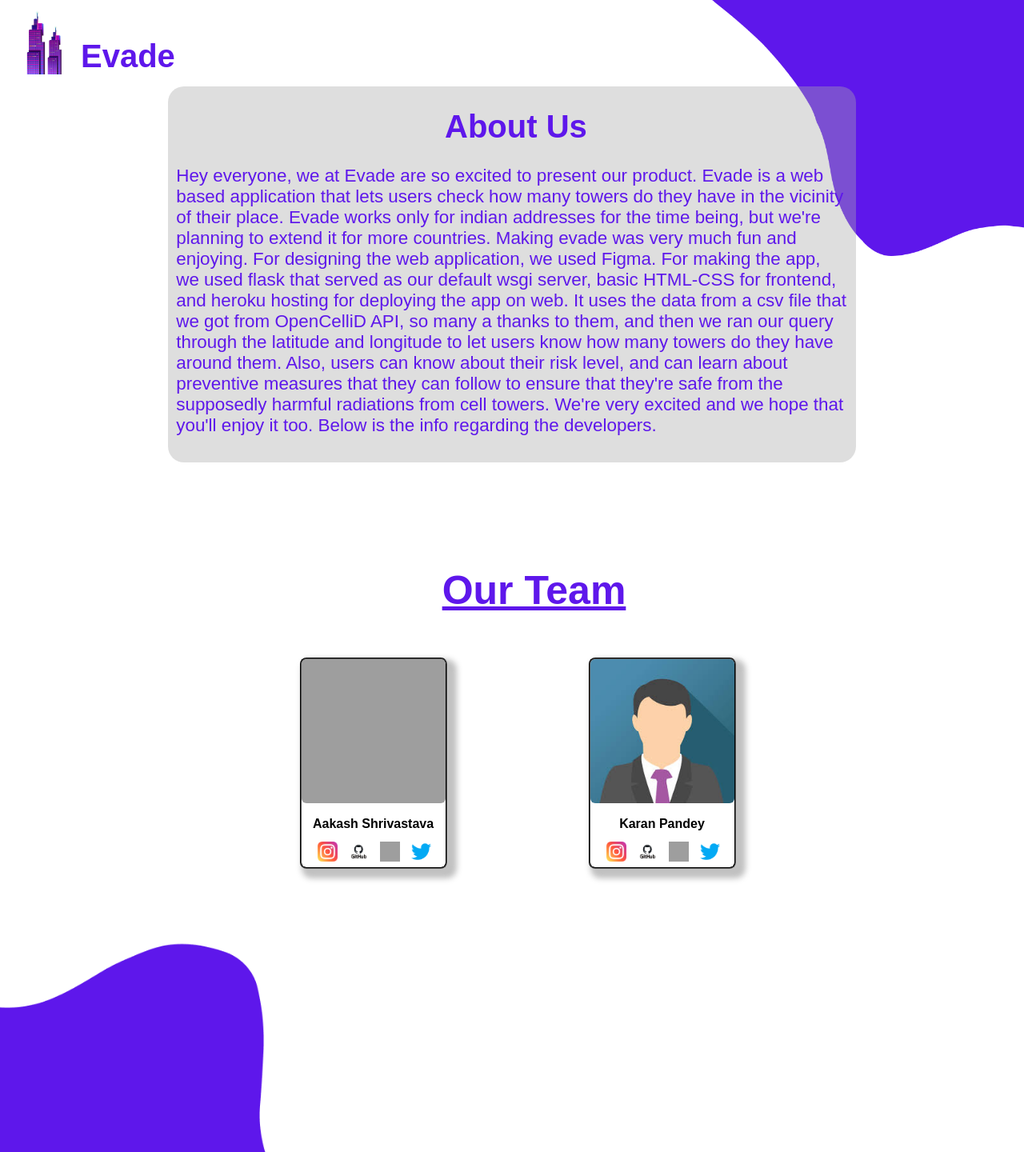
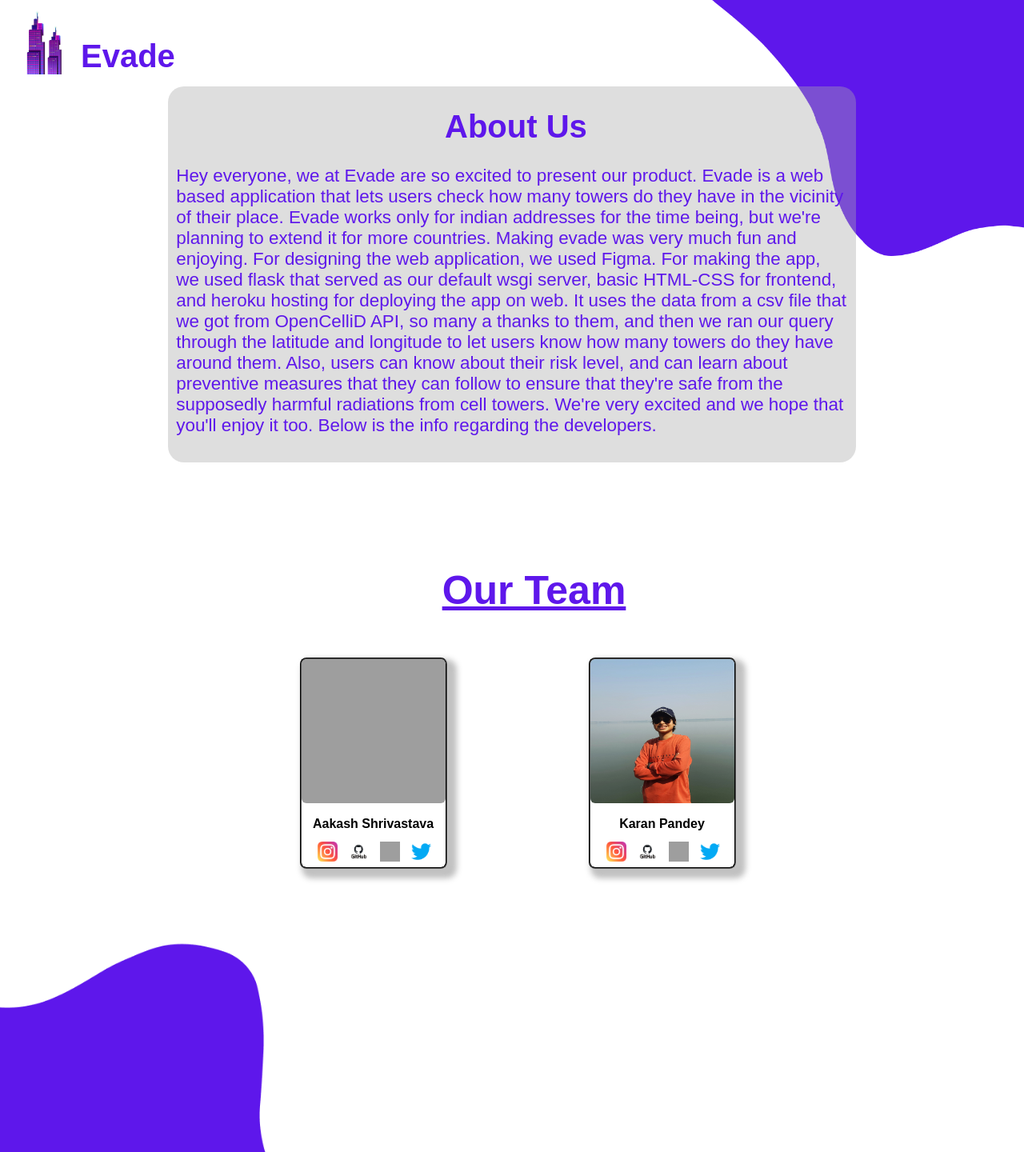
Before and after one commit to kaps2002/Evade, a Flask app: page /about in a window 1280 px wide. Shown: the whole page at 80% size. Run offline with Flask 2, Linux system fonts and the light colour scheme; grey boxes are pictures that could not be loaded.

Commit message:
Add styling

```diff
--- a/templates/about.html
+++ b/templates/about.html
@@ -33,9 +33,9 @@
                 </div>
             </div>
             <div class="card">
-                <img src="../static/images/team2.jfif" alt="Avatar" class="tpic">
+                <img src="../static/images/20201226_185027.jpg" alt="Avatar" class="tpic">
                 <div class="container">
-                  <h3 class="name" ><b>Karan Pandey</b></h3>
+                  <h3 class="name"><b>Karan Pandey</b></h3>
                   <div class="contact">
                     <a href="https://www.instagram.com/kaps2002/" target="_blank"><img src="../static/images/instagram.png" alt="" width="25" height="25" class="photo"></a>
                     <a href="https://github.com/kaps2002" target="_blank"><img src="../static/images/2.png" alt="" width="25" height="25" class="photo"></a>
```
Also changed, not shown: static/images/20201226_185027.jpg (added), static/images/team2.jfif (deleted), static/images/team3.jfif (deleted).
